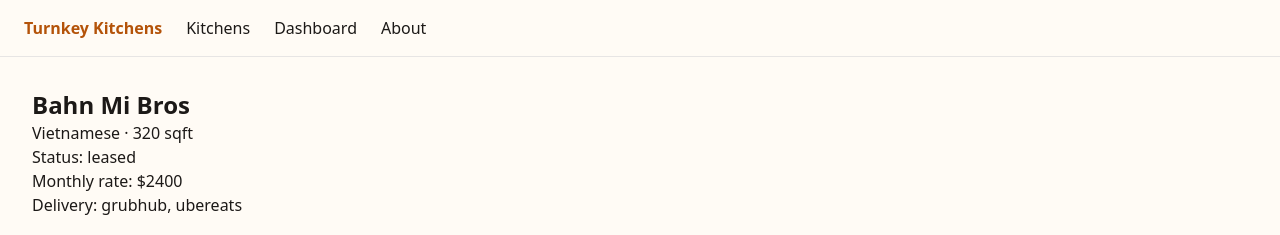
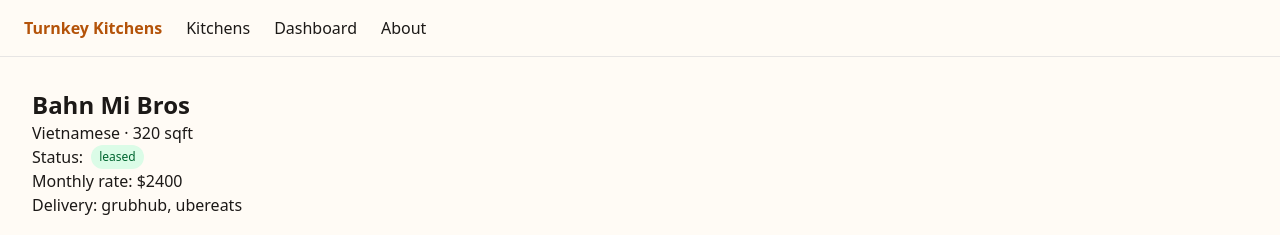
Before and after one commit to Suitcase144000/midterm-site, a Next.js app: page /kitchens/1 in a window 1280 px wide. Shown: the top 235 px of the page. Built offline with nearby package versions, Linux system fonts and the light colour scheme.

Commit message:
Use StatusBadge on kitchen detail page (#9)

```diff
--- a/app/kitchens/[id]/page.tsx
+++ b/app/kitchens/[id]/page.tsx
@@ -5,6 +5,7 @@ import { useParams } from "next/navigation";
 import Link from "next/link";
 import { getKitchens } from "@/lib/api";
 import type { Kitchen } from "@/lib/types";
+import StatusBadge from "@/components/StatusBadge";
 
 export default function KitchenDetailPage() {
   const params = useParams<{ id: string }>();
@@ -57,7 +58,9 @@ export default function KitchenDetailPage() {
       <p>
         {kitchen.cuisine} · {kitchen.sqft} sqft
       </p>
-      <p>Status: {kitchen.status}</p>
+<p className="flex items-center gap-2">
+  Status: <StatusBadge status={kitchen.status} />
+</p>
       <p>Monthly rate: ${kitchen.monthlyRate}</p>
       <p>Delivery: {kitchen.deliveryPlatforms.join(", ") || "None yet"}</p>
     </main>
```
